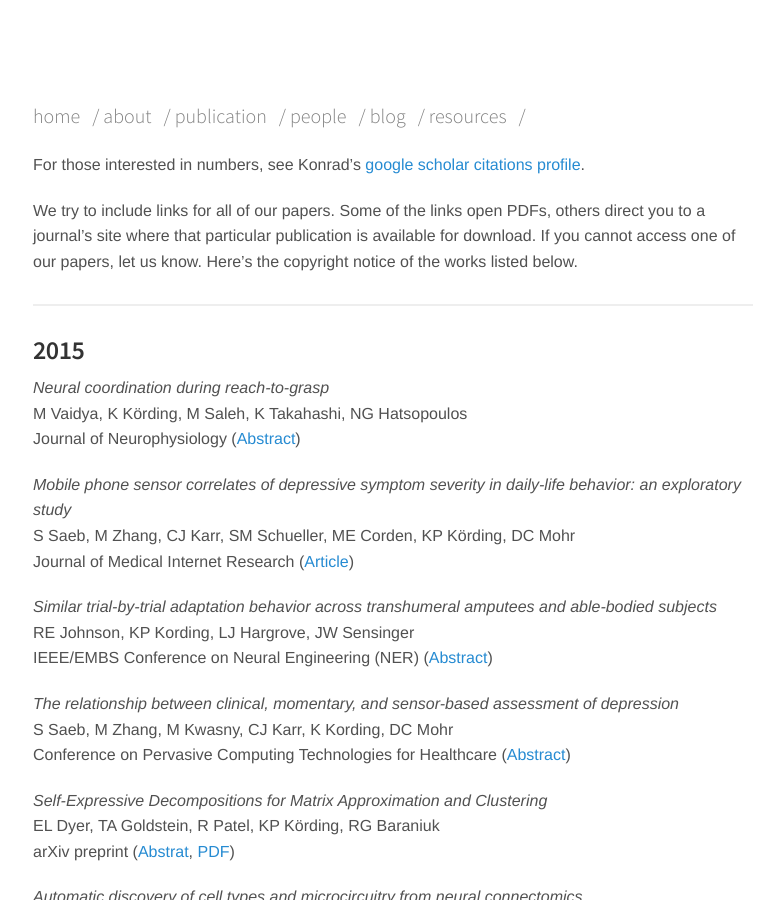
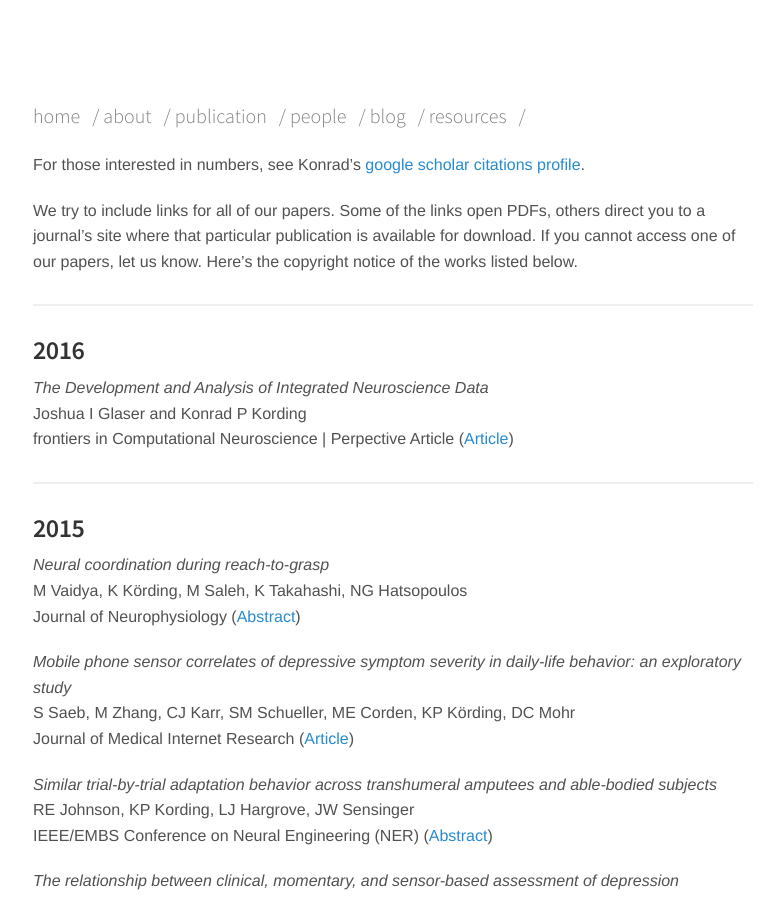
Before and after one commit to KordingLab/KordingLab.github.io, a Jekyll site: the page built from publications.md, in a window 1280 px wide and 900 px high. Shown: the whole window, without its empty margins (247-1031 px from the left). Built offline with Jekyll 4.4.1, drawn with Linux system fonts in a browser that asks for light colours; nearby versions of some CDN libraries; comment, search, counter and statistics services are not loaded.

Commit message:
add Glaser2016

```diff
--- a/publications.md
+++ b/publications.md
@@ -6,6 +6,14 @@ permalink: /publication/
 For those interested in numbers, see Konrad's [google scholar citations profile](https://scholar.google.com/citations?user=MiFqJGcAAAAJ).
 
 We try to include links for all of our papers. Some of the links open PDFs, others direct you to a journal's site where that particular publication is available for download. If you cannot access one of our papers, let us know. Here's the copyright notice of the works listed below.
+
+<hr>
+
+### 2016
+
+_The Development and Analysis of Integrated Neuroscience Data_<br>
+Joshua I Glaser and Konrad P Kording <br>
+frontiers in Computational Neuroscience | Perpective Article ([Article](http://journal.frontiersin.org/article/10.3389/fncom.2016.00011/full?field=&journalName=Frontiers_in_Computational_Neuroscience&id=171004&utm_content=buffer21f1c&utm_medium=social&utm_source=twitter.com&utm_campaign=buffer))
 
 <hr>
 
```
